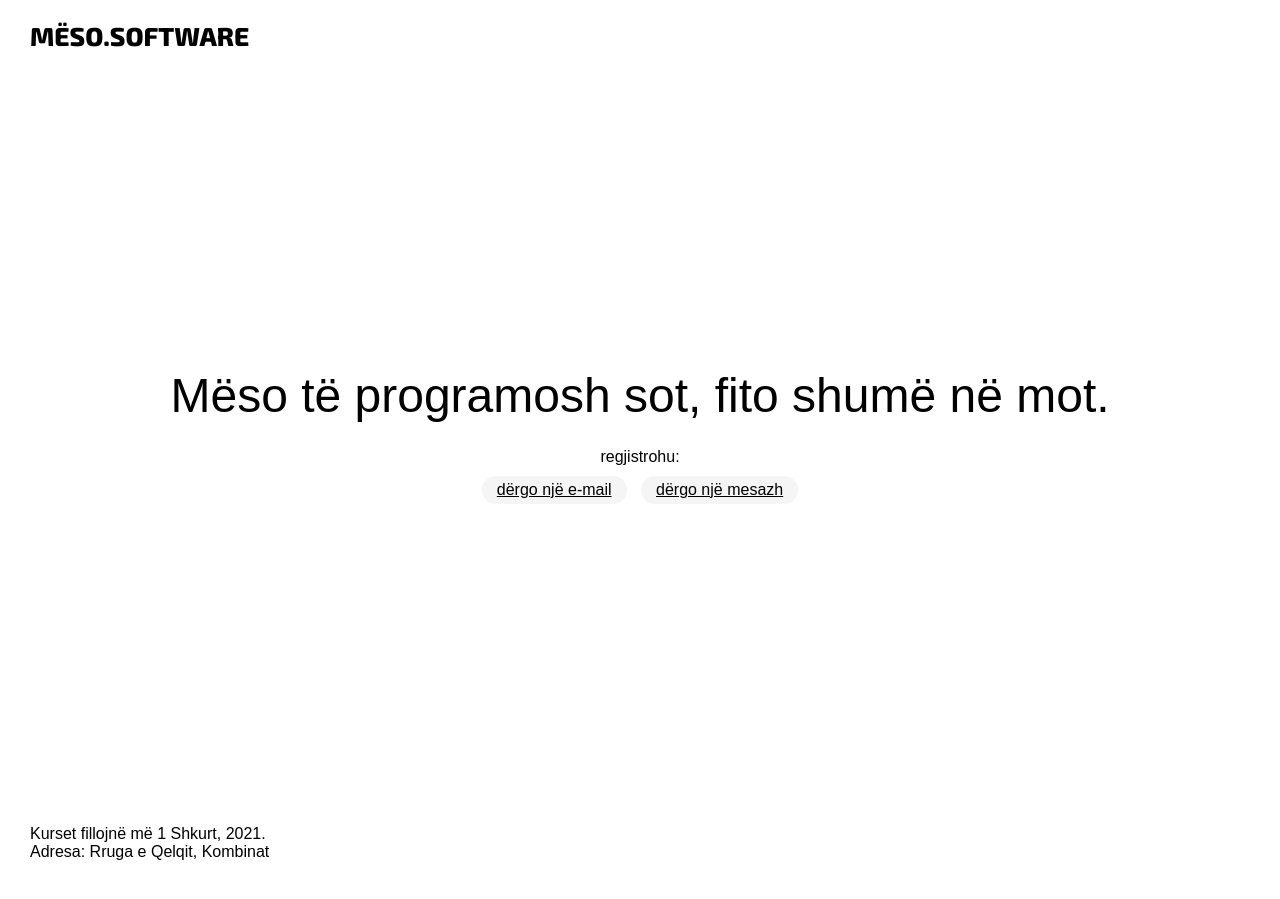
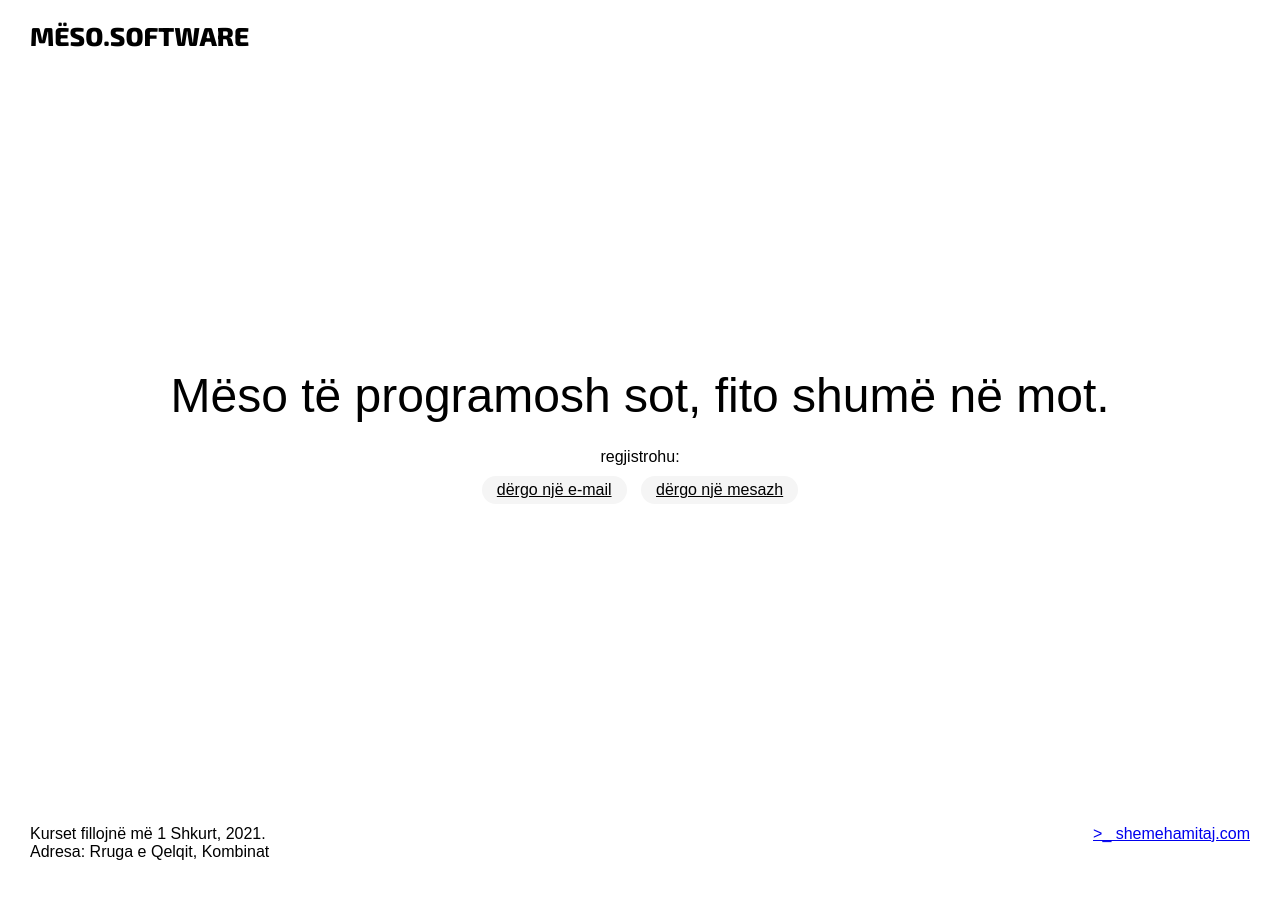
Before and after one commit to jajosheni/meso-software, a Jekyll site: the page built from README.md, in a window 1280 px wide. Built offline with Jekyll 4.4.1, drawn with Linux system fonts in a browser that asks for light colours; some web fonts are replaced; our own code applies the rules of GitHub Pages for plain Markdown files.

Commit message:
personal info

```diff
--- a/_layouts/default.html
+++ b/_layouts/default.html
@@ -8,7 +8,7 @@
     <meta name="keywords"
           content="site,developer,web,desktop,mobile,reliable,tirana,albania,github,pages,shqiperi,tirane,zhvillim,programesh,profesional,sherbim,software">
     <link href="" rel="shortcut icon" type="favicon.ico">
-    <link rel="stylesheet" type="text/css" href="../assets/css/stylesheet.css">
+    <link rel="stylesheet" type="text/css" href="../assets/css/styles.css">
     <title>Mëso si të programosh</title></head>
 <body>
 <main role="main">
@@ -30,8 +30,13 @@
         </div>
     </div>
     <footer>
-        <p>Kurset fillojnë më 1 Shkurt, 2021.</p>
-        <p>Adresa: Rruga e Qelqit, Kombinat</p>
+        <div class="info">
+            <p>Kurset fillojnë më 1 Shkurt, 2021.</p>
+            <p>Adresa: Rruga e Qelqit, Kombinat</p>
+        </div>
+        <div class="right-note">
+            <a href="https://shemehamitaj.com">>_ shemehamitaj.com</a>
+        </div>
     </footer>
 </main>
 </body>
--- a/assets/css/stylesheet.css
+++ b/assets/css/styles.css
@@ -75,6 +75,12 @@ main {
     text-align: center;
 }
 
+footer {
+    display: flex;
+    flex-direction: row;
+    justify-content: space-between;
+}
+
 @media only screen and (max-width: 600px) {
     h1 {
         border-bottom: solid 2px #292929;
```
